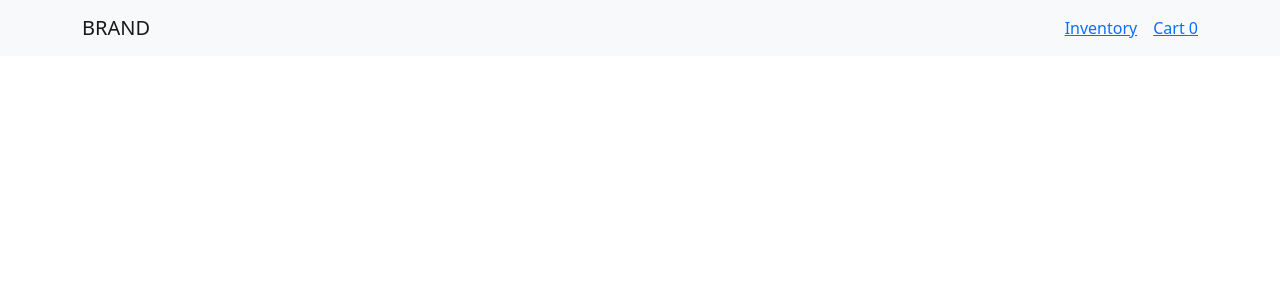
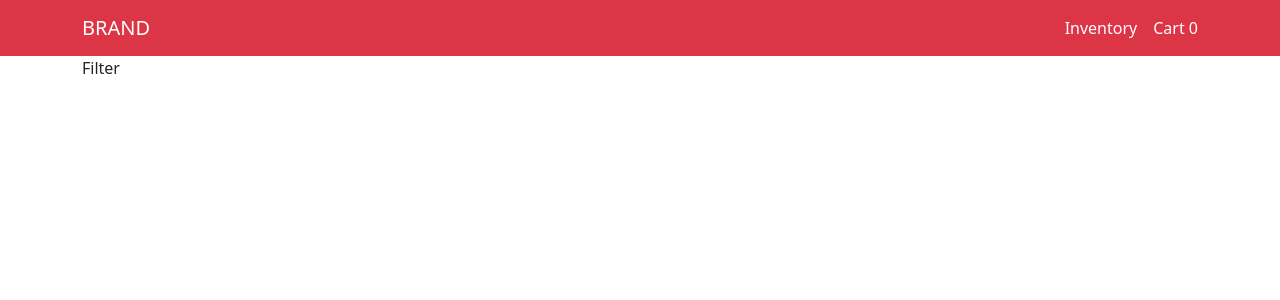
Before and after one commit to altuntasgozde/Ecommerce, a React (Create React App) app: page / in a window 1280 px wide. Shown: the top 300 px of the page. Built offline with nearby package versions, Linux system fonts and the light colour scheme.

Commit message:
filter and cards components added

```diff
--- /dev/null
+++ b/src/Components/Cards.js
@@ -0,0 +1,24 @@
+import React from 'react'
+import { Button, Card } from 'react-bootstrap'
+import { Link } from 'react-router-dom'
+
+export const Cards = ({item,DeleteProduct, AddCart}) => {
+    return (
+        <div>
+            <Card className='mt-5' style={{ width: '18rem' }}>
+                <Card.Body>
+                    <Card.Title>{item.proName}</Card.Title>
+                    <Card.Subtitle className="mb-2 text-muted">{item.proPrice}</Card.Subtitle>
+                    <Card.Text>
+                        {item.proFeatures}
+                    </Card.Text>
+                </Card.Body>
+                <div>
+                    <Button onClick={() => AddCart(item.proId)} variant="primary" size="md">Add To cart</Button>
+                    <Button onClick={() => DeleteProduct(item.proId)} className='m-3' variant="danger" size="md">delete</Button>
+                    <Link to={"/pro/" + item.proId}>Edit</Link>
+                </div>
+            </Card>
+        </div>
+    )
+}
--- /dev/null
+++ b/src/Components/Filter.js
@@ -0,0 +1,7 @@
+import React from 'react'
+
+export const Filter = () => {
+  return (
+    <div>Filter</div>
+  )
+}
--- a/src/Components/NavbarItem.js
+++ b/src/Components/NavbarItem.js
@@ -5,16 +5,16 @@ import { Link } from 'react-router-dom'
 export const NavbarItem = ({count}) => {
     return (
         <div>
-            <Navbar bg="light" expand="lg">
+            <Navbar bg="danger" expand="lg">
                 <Container>
-                    <Navbar.Brand href="#home">BRAND</Navbar.Brand>
+                    <Navbar.Brand className='text-white' href="#home">BRAND</Navbar.Brand>
                     <Navbar.Toggle aria-controls="basic-navbar-nav" />
                     <Navbar.Collapse id="basic-navbar-nav">
                         <Nav className="ms-auto">
-                            <Link to="/inventory">
+                            <Link to="/inventory" style={{ textDecoration: "none",color:'white'}}>
                                 <Nav>Inventory</Nav>
                             </Link>
-                            <Link to="/cart">
+                            <Link to="/cart" style={{ textDecoration: "none",color:'white'}}>
                                 <Nav className='ms-3'>Cart {count}</Nav>
                             </Link>
                         </Nav>
--- a/src/Pages/Homepage.js
+++ b/src/Pages/Homepage.js
@@ -1,36 +1,26 @@
 import React from 'react'
-import Button from 'react-bootstrap/Button';
-import { Card, Col, Container, Row } from 'react-bootstrap';
-import { Link } from 'react-router-dom';
+import { Col, Container, Row } from 'react-bootstrap';
 import { NavbarItem } from '../Components/NavbarItem';
+import { Filter } from '../Components/Filter';
+import { Cards } from '../Components/Cards';
 
 
-export const Homepage = ({ products, DeleteProduct, AddCart,count }) => {
+export const Homepage = ({ products, DeleteProduct, AddCart, count }) => {
 
     return (
         <div>
-        <NavbarItem count={count}/>
+            <NavbarItem count={count} />
             <Container>
                 <Row>
+                    <Col md={4}>
+                        <Filter />
+                    </Col>
                     <Col>
                         <div>
                             {products.map(item => {
                                 return (
                                     <div key={item.proId} >
-                                        <Card className='mt-5' style={{ width: '18rem' }}>
-                                            <Card.Body>
-                                                <Card.Title>{item.proName}</Card.Title>
-                                                <Card.Subtitle className="mb-2 text-muted">{item.proPrice}</Card.Subtitle>
-                                                <Card.Text>
-                                                    {item.proFeatures}
-                                                </Card.Text>
-                                            </Card.Body>
-                                            <div>
-                                                <Button onClick={() => AddCart(item.proId)} variant="primary" size="md">Add To cart</Button>
-                                                <Button onClick={() => DeleteProduct(item.proId)} className='m-3' variant="danger" size="md">delete</Button>
-                                                <Link to={"/pro/" + item.proId}>Edit</Link>
-                                            </div>
-                                        </Card>
+                                        <Cards item={item} DeleteProduct={DeleteProduct} AddCart={AddCart} />
                                     </div>
                                 )
                             })}
```
